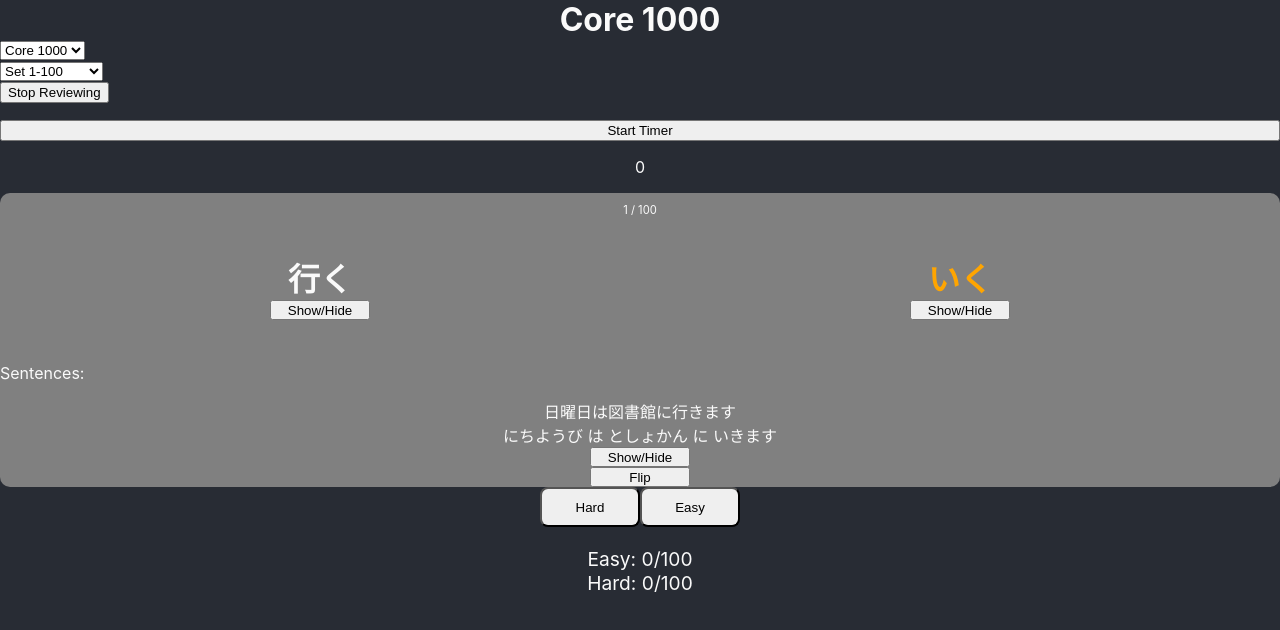
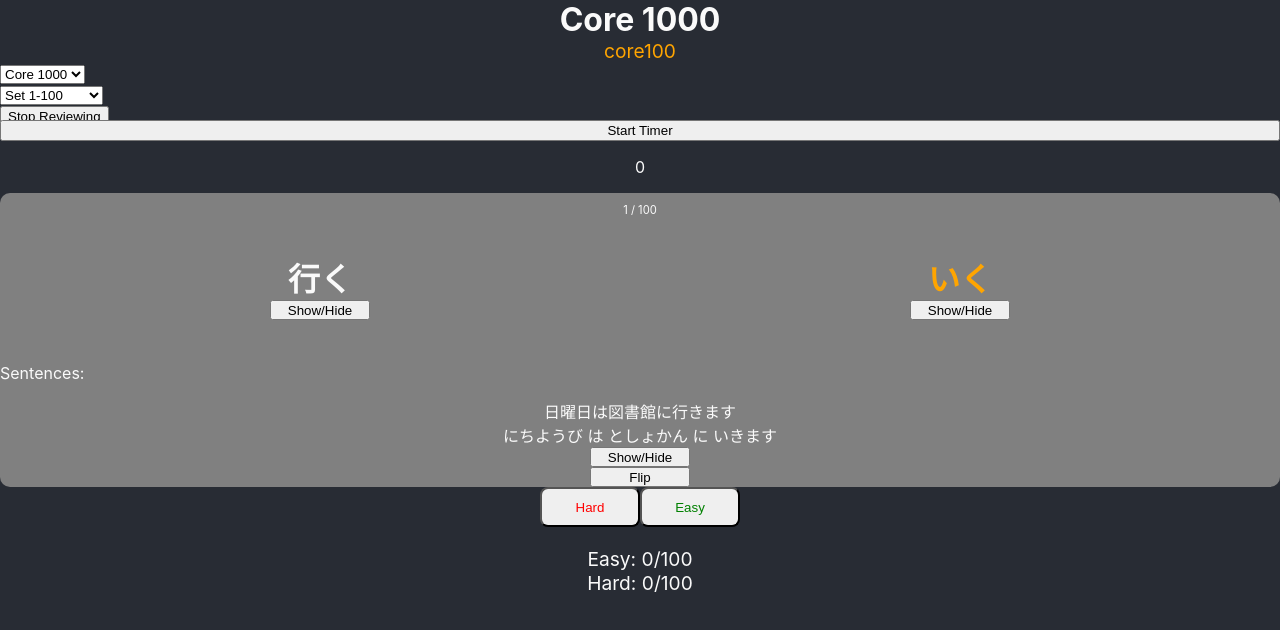
Before and after one commit to licebeam/kaze-app, a React (Create React App) app: page / in a window 1280 px wide. Shown: the top 630 px of the page. Built offline with nearby package versions, Linux system fonts and the light colour scheme.

Commit message:
allows use to stop reviewing

```diff
--- a/src/App.js
+++ b/src/App.js
@@ -25,6 +25,12 @@ const Container = styled.div`
   }
   .controls{
     text-align: center;
+    .hard-btn{
+      color: red;
+    }
+    .easy-btn{
+      color: green;
+    }
     button{
       height: 40px;
       width: 100px;
@@ -37,7 +43,6 @@ const Container = styled.div`
     padding: 20px;
     height: 120px;
   }
-
 `
 
 let timerId = null;
@@ -188,7 +193,15 @@ class App extends Component {
 
   startReview = () => {
     const { allCards, badCardData, currentSet } = this.state;
-    this.setState({ cards: allCards.filter(card => badCardData.find(c => c.set === currentSet && c.id === card.id)), place: 0, cardsGood: 0, cardsBad: 0, reviewing: true })
+    this.setState({ cards: allCards.filter(card => badCardData.find(c => c.set === currentSet && c.id === card.id)), place: 0, cardsGood: 0, cardsBad: 0, reviewing: true, timer: false })
+  }
+
+  stopReview = () => {
+    const { allCards } = this.state;
+    this.setState({ cards: allCards, place: 0, cardsGood: 0, cardsBad: 0, reviewing: false, timer: false }, () => {
+      this.getSaveData()
+      this.removeAllUsedCards()
+    })
   }
 
   render() {
@@ -197,7 +210,7 @@ class App extends Component {
       <Container className="App">
         <div className='header'>
           <div className='title'>{title}</div>
-          <div className='objective'>{reviewing ? 'Reviewing' : null}</div>
+          <div className='objective'>{reviewing ? 'Reviewing' : `${currentSet}`}</div>
 
           <select onChange={(e) => this.setState({ title: e.target.value })}>
             <option value='Core 1000'>Core 1000</option>
@@ -205,13 +218,13 @@ class App extends Component {
             <option value='Core 3000'>Core 3000</option> */}
           </select>
           <SetSelect title={title} changeSet={this.changeSet} />
-          {badCardData.find(c => c.set === currentSet) && !reviewing ? (<button onClick={() => this.startReview()}>Review</button>) : <button onClick={() => console.log('exit review')}>Stop Reviewing</button>}
+          {badCardData.find(c => c.set === currentSet) && !reviewing ? (<button onClick={() => this.startReview()}>Review</button>) : <button onClick={() => this.stopReview()}>Stop Reviewing</button>}
         </div>
         <div className="card-container">
           {cards && cards.length && (cardsGood + cardsBad !== cards.length) ? (<div><Card cards={cards} place={place} startTimer={this.startTimer} stopTimer={this.stopTimer} timer={timer} />
             <div className="controls">
-              <button onClick={() => this.updateCardData('bad')}>Hard</button>
-              <button onClick={() => this.updateCardData('good')}>Easy</button></div>
+              <button className='hard-btn' onClick={() => this.updateCardData('bad')}>Hard</button>
+              <button className='easy-btn' onClick={() => this.updateCardData('good')}>Easy</button></div>
           </div>
           ) : <div>COMPLETED</div>}
         </div>
```
